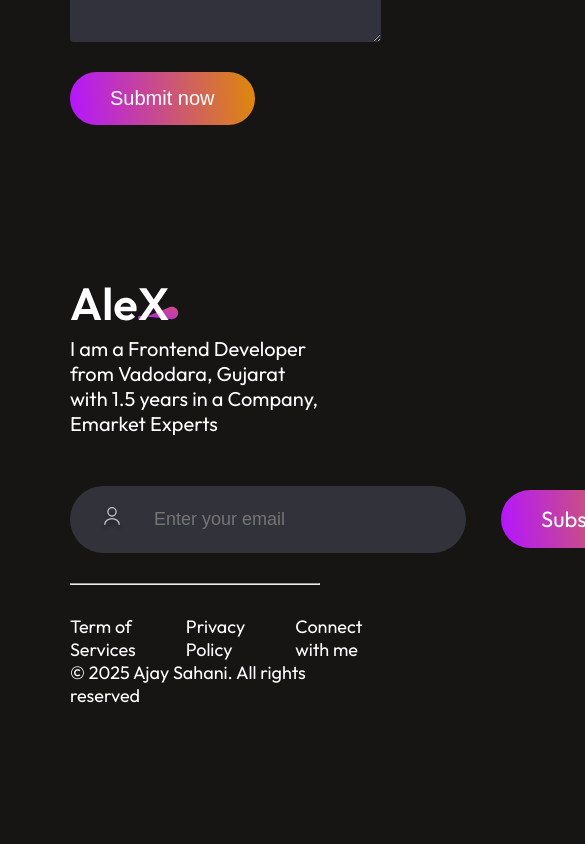
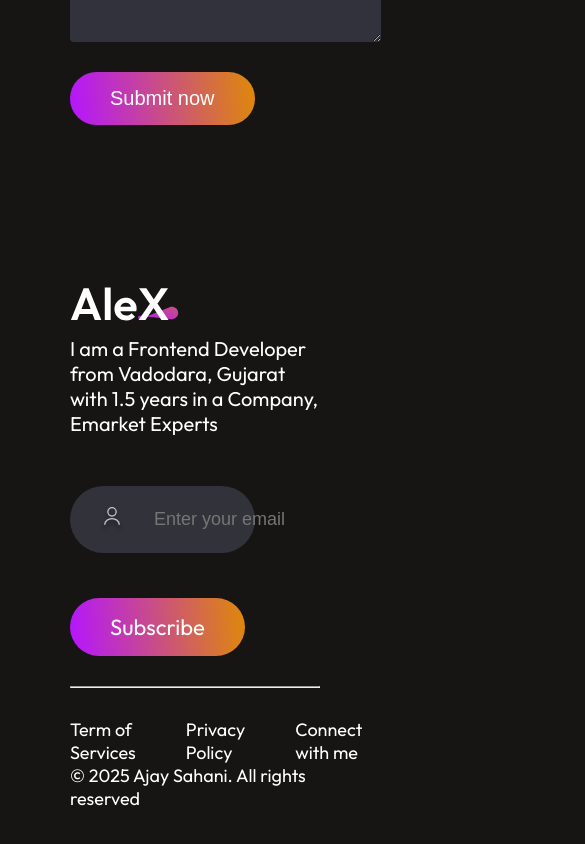
Before and after one commit to sajay3159/My-Portfolio, a React (Create React App) app: page / in a window 390 px wide. Shown: the part 6609-7453 px from the top of the page, 585 px wide, since content can reach past the window. Before the commit the page ends 7366 px from the top, so only its background shows below. Built offline with nearby package versions, Linux system fonts and the light colour scheme.

Commit message:
fix footer responsive

```diff
--- a/src/Components/Footer/Footer.css
+++ b/src/Components/Footer/Footer.css
@@ -74,6 +74,7 @@
   }
   .footer-bottom-right {
     margin-bottom: 0px;
+    width: 100%;
   }
   .footer-bottom-left {
     font-size: 18px;
@@ -81,4 +82,13 @@
   .footer-bottom-right p {
     font-size: 18px;
   }
+
+  .footer-top-right {
+    flex-direction: column;
+    align-items: flex-start;
+  }
+  .footer-email-input {
+    width: 30%;
+    margin-bottom: 10px;
+  }
 }
```
